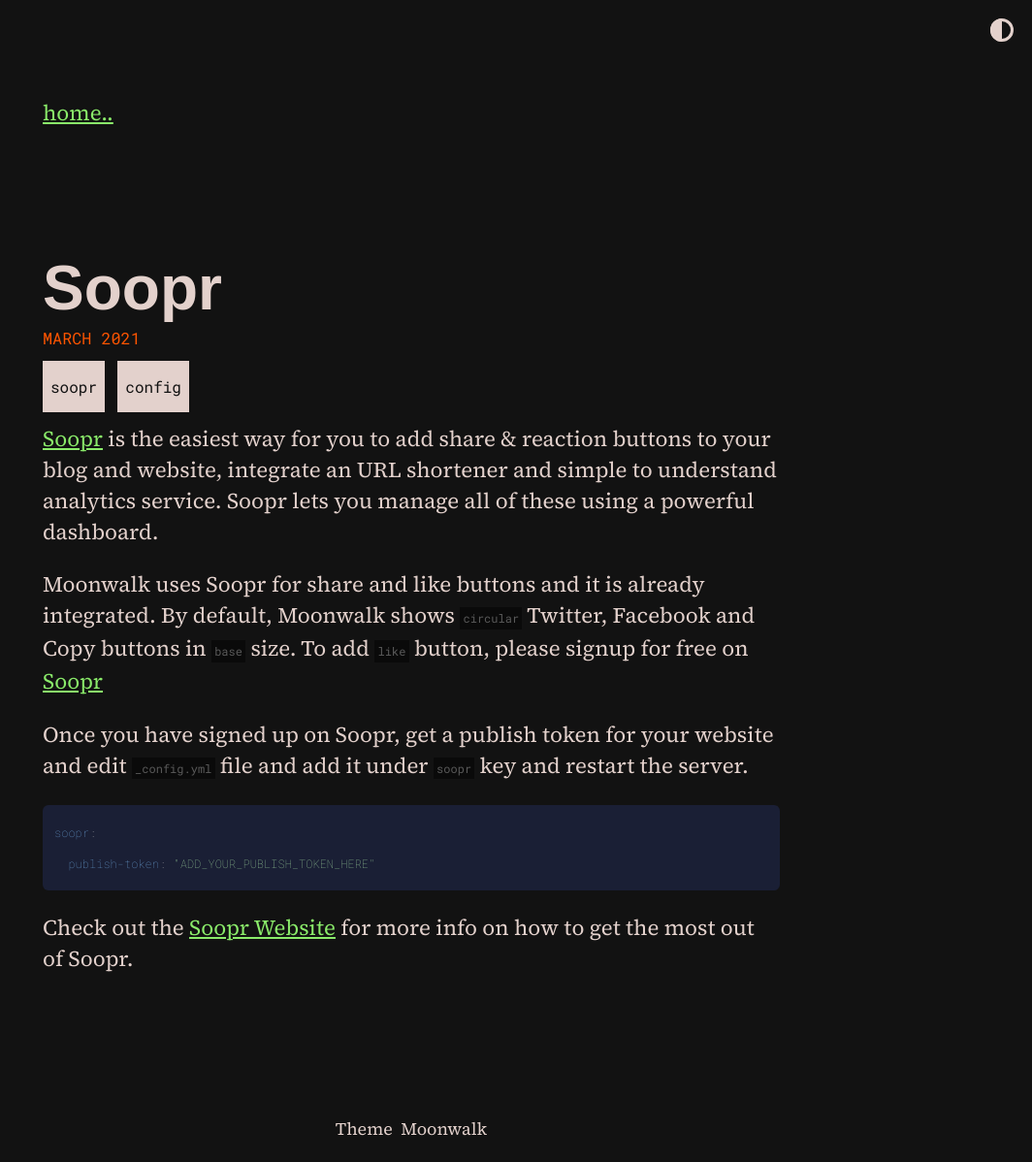
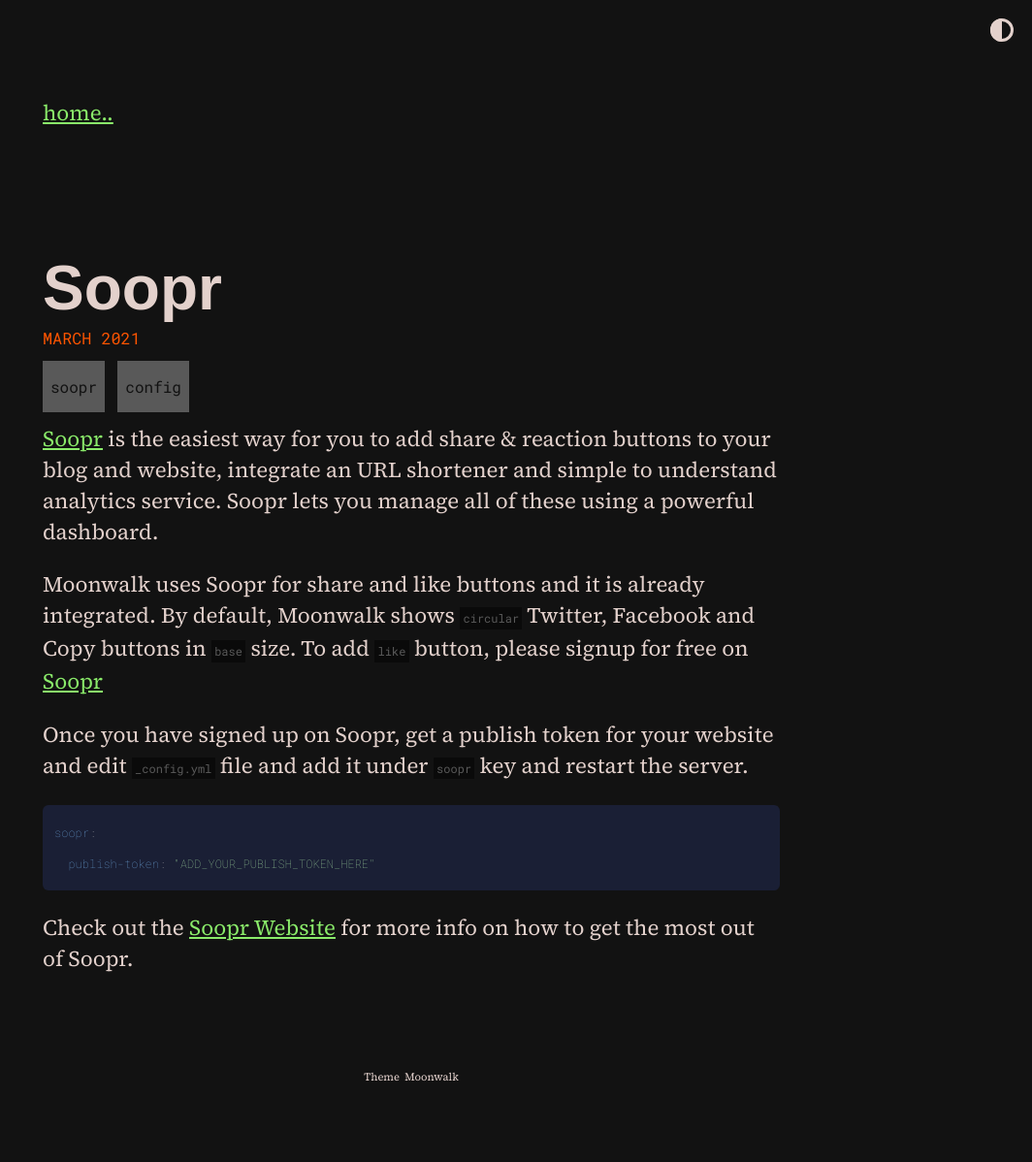
Before and after one commit to scherrer-txt/bts, a Jekyll site: the page built from _posts/2021-03-04-soopr.md, in a window 1280 px wide. Shown: the whole page at 97% size, without its empty margins (216-1280 px from the left). Built offline with Jekyll 4.4.1, drawn with Linux system fonts in a browser that asks for light colours; some web fonts are replaced; after the commit the page ends 1171 px from its top, so only the background shows below that.

Commit message:
Update moonwalk.scss

```diff
--- a/_sass/moonwalk.scss
+++ b/_sass/moonwalk.scss
@@ -19,7 +19,6 @@
   font-weight: 100;
   font-style: normal;
   margin-top: 1em;
-  //margin-down: 1em;
 }
 
   h1 {
@@ -28,7 +27,6 @@
   font-weight: 700;
   line-height: 4.5rem;
   margin-top: 2em;
-  //margin-down: 1em;
 }
 
   h2 {
@@ -37,7 +35,6 @@
   font-weight: 700;
   line-height: 3.5rem;
   margin-top: 2em;
-  //margin-down: 1em;
 }
 
   h3 {
@@ -46,7 +43,6 @@
   font-weight: 600;
   line-height: 3rem;
   margin-top: 2em;
-  //margin-down: 1em;
 }
 
   h4 {
@@ -55,7 +51,6 @@
   font-weight: 500;
   line-height: 2.5rem;
   margin-top: 2em;
-  //margin-down: 1em;
 }
 
   h5 {
@@ -64,7 +59,6 @@
   font-weight: 500;
   line-height: 2.25rem;
   margin-top: 2em;
-  //margin-down: 1em;
 }
 
   h6 {
@@ -73,7 +67,6 @@
   font-weight: 500;
   line-height: 2rem;
   margin-top: 2em;
-  //margin-down: 0.5em;
 }
 
 hr { margin: 3em 0; }
@@ -244,7 +237,7 @@
   text-decoration: none;
 }
 .text-bold {
-  font-weight: 900;
+  font-weight: 700;
 }
 //Post info
 .text-upcase {
@@ -266,7 +259,7 @@
   margin-bottom: 0.8rem;
 }
 .credits {
-  font-size: 0.8em;
+  font-size: 0.5em;
   color: var(--text);
   margin: 8em auto -4em auto;
   text-align: center;
@@ -285,9 +278,10 @@
   color: var(--bg);
   padding: 1em 0.5em;
   margin-right: 0.5em;
-  background-color: var(--text);
+  background-color: var(--code-text);
   font-size: 1rem;
   font-weight: 400;
   font-style: normal;
   text-transform: lowercase;
+  border-radius: 25 px;
 }
```
